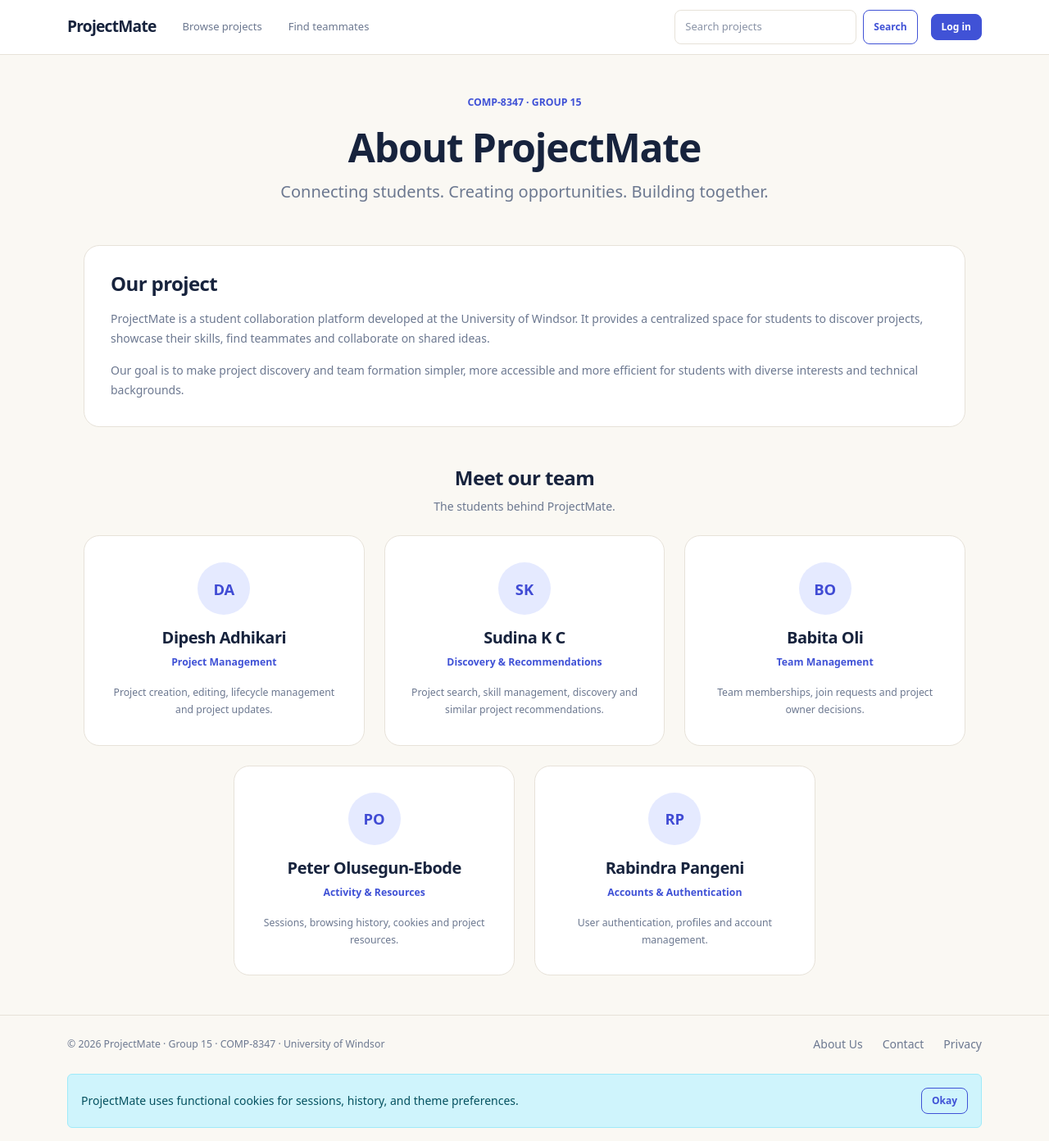
After one commit to Rabindra5/ProjectMate, a Django app: page /about/ in a window 1280 px wide. The commit adds this page. Shown: the whole page at 82% size. Run offline with Django 5.2, Linux system fonts and the light colour scheme; data that the repository does not hold is empty; parts of the project's set-up code (start-up, migrations or seed data) failed here and were passed over; some libraries are stand-ins or nearby versions.

Commit message:
Refine homepage, navigation, footer and informational pages

```diff
--- a/core/views.py
+++ b/core/views.py
@@ -117,7 +117,7 @@ class ContactView(FormView):
 class PrivacyView(TemplateView):
     """Show the privacy notice."""
 
-    template_name = "core/legal.html"
+    template_name = "core/privacy.html"
     extra_context = {
         "heading": "Privacy policy",
         "body": (
--- /dev/null
+++ b/templates/core/about.html
@@ -0,0 +1,158 @@
+{% extends "base.html" %}
+
+{% block title %}About Us | ProjectMate{% endblock %}
+
+{% block content %}
+<style>
+  .about-page {
+    max-width: 1100px;
+    margin: 0 auto;
+  }
+
+  .about-card {
+    background: var(--bs-emphasis-color);
+    background: #ffffff;
+    border: 1px solid var(--bs-border-color);
+    border-radius: 1.2rem;
+    padding: 2rem;
+  }
+
+  .team-avatar {
+    width: 64px;
+    height: 64px;
+    border-radius: 50%;
+    background: #e5eaff;
+    color: #404bd4;
+    display: grid;
+    place-items: center;
+    font-size: 1.15rem;
+    font-weight: 700;
+    margin: 0 auto 1rem;
+  }
+
+  .team-card {
+    transition: transform .2s ease, box-shadow .2s ease;
+  }
+
+  .team-card:hover {
+    transform: translateY(-4px);
+    box-shadow: 0 6px 18px rgba(0, 0, 0, .06);
+  }
+</style>
+
+<section class="container py-5 about-page">
+
+  <header class="text-center mb-5">
+    <p class="text-primary fw-semibold small text-uppercase">
+      COMP-8347 · Group 15
+    </p>
+
+    <h1 class="display-5 fw-bold">About ProjectMate</h1>
+
+    <p class="lead text-body-secondary">
+      Connecting students. Creating opportunities.
+      Building together.
+    </p>
+  </header>
+
+  <div class="about-card mb-5">
+    <h2 class="h4 fw-bold mb-3">Our project</h2>
+
+    <p class="text-body-secondary">
+      ProjectMate is a student collaboration platform developed
+      at the University of Windsor. It provides a centralized
+      space for students to discover projects, showcase their
+      skills, find teammates and collaborate on shared ideas.
+    </p>
+
+    <p class="text-body-secondary mb-0">
+      Our goal is to make project discovery and team formation
+      simpler, more accessible and more efficient for students
+      with diverse interests and technical backgrounds.
+    </p>
+  </div>
+
+  <header class="text-center mb-4">
+    <h2 class="fw-bold">Meet our team</h2>
+    <p class="text-body-secondary">
+      The students behind ProjectMate.
+    </p>
+  </header>
+
+  <div class="row justify-content-center g-4">
+
+    <div class="col-md-6 col-lg-4">
+      <article class="about-card team-card text-center h-100">
+        <div class="team-avatar">DA</div>
+        <h3 class="h5 fw-bold">Dipesh Adhikari</h3>
+        <p class="text-primary small fw-semibold">
+          Project Management
+        </p>
+        <p class="text-body-secondary small mb-0">
+          Project creation, editing, lifecycle management
+          and project updates.
+        </p>
+      </article>
+    </div>
+
+    <div class="col-md-6 col-lg-4">
+      <article class="about-card team-card text-center h-100">
+        <div class="team-avatar">SK</div>
+        <h3 class="h5 fw-bold">Sudina K C</h3>
+        <p class="text-primary small fw-semibold">
+          Discovery &amp; Recommendations
+        </p>
+        <p class="text-body-secondary small mb-0">
+          Project search, skill management, discovery
+          and similar project recommendations.
+        </p>
+      </article>
+    </div>
+
+    <div class="col-md-6 col-lg-4">
+      <article class="about-card team-card text-center h-100">
+        <div class="team-avatar">BO</div>
+        <h3 class="h5 fw-bold">Babita Oli</h3>
+        <p class="text-primary small fw-semibold">
+          Team Management
+        </p>
+        <p class="text-body-secondary small mb-0">
+          Team memberships, join requests
+          and project owner decisions.
+        </p>
+      </article>
+    </div>
+
+    <div class="col-md-6 col-lg-4">
+      <article class="about-card team-card text-center h-100">
+        <div class="team-avatar">PO</div>
+        <h3 class="h5 fw-bold">Peter Olusegun-Ebode</h3>
+        <p class="text-primary small fw-semibold">
+          Activity &amp; Resources
+        </p>
+        <p class="text-body-secondary small mb-0">
+          Sessions, browsing history, cookies
+          and project resources.
+        </p>
+      </article>
+    </div>
+
+    <div class="col-md-6 col-lg-4">
+      <article class="about-card team-card text-center h-100">
+        <div class="team-avatar">RP</div>
+        <h3 class="h5 fw-bold">Rabindra Pangeni</h3>
+        <p class="text-primary small fw-semibold">
+          Accounts &amp; Authentication
+        </p>
+        <p class="text-body-secondary small mb-0">
+          User authentication, profiles
+          and account management.
+        </p>
+      </article>
+    </div>
+
+  </div>
+
+</section>
+
+{% endblock %}
--- a/templates/includes/footer.html
+++ b/templates/includes/footer.html
@@ -1,11 +1,27 @@
-<footer class="mt-5 py-5">
-  <div class="container">
-    <div class="row g-4">
-      <div class="col-lg-4"><h2 class="h5">ProjectMate</h2><p class="text-muted">Discover projects. Find your team. Build together.</p><p class="mb-0"><span class="fw-semibold">Follow Us</span> <a class="btn btn-sm btn-outline-primary ms-2" href="#" aria-label="GitHub"><i class="bi bi-github"></i></a> <a class="btn btn-sm btn-outline-primary" href="#" aria-label="LinkedIn"><i class="bi bi-linkedin"></i></a> <a class="btn btn-sm btn-outline-primary" href="#" aria-label="Instagram"><i class="bi bi-instagram"></i></a> <a class="btn btn-sm btn-outline-primary" href="#" aria-label="X"><i class="bi bi-twitter-x"></i></a></p></div>
-      <div class="col-6 col-lg-2"><h2 class="h6">Explore</h2><a class="d-block" href="{% url 'discovery:search' %}">Browse Projects</a><a class="d-block" href="{% url 'discovery:search' %}">Search</a></div>
-      <div class="col-6 col-lg-2"><h2 class="h6">Company</h2><a class="d-block" href="#">About Us</a><a class="d-block" href="#">Team</a><a class="d-block" href="#">Contact Us</a><a class="d-block" href="#">FAQ</a></div>
-      <div class="col-6 col-lg-2"><h2 class="h6">Legal</h2><a class="d-block" href="#">Privacy Policy</a><a class="d-block" href="#">Terms of Service</a><a class="d-block" href="#">Cookie notice</a></div>
-      <div class="col-12 border-top pt-3 mt-2 d-flex justify-content-between"><small class="text-muted">&copy; {{ current_year }} ProjectMate · Group 15 · COMP-8347 · University of Windsor</small><form method="post" action="{% url 'core:set_theme' %}">{% csrf_token %}<input type="hidden" name="next" value="{{ request.path }}"><button class="btn btn-sm btn-link" name="theme" value="{% if pm_theme == 'dark' %}light{% else %}dark{% endif %}" type="submit"><i class="bi bi-circle-half"></i> Theme</button></form></div>
+<footer class="border-top mt-auto py-4">
+    <div class="container d-flex flex-column flex-lg-row
+                justify-content-between align-items-center gap-3">
+
+        <p class="small text-body-secondary mb-0">
+            &copy; 2026 ProjectMate &middot; Group 15 &middot;
+            COMP-8347 &middot; University of Windsor
+        </p>
+
+        <nav class="d-flex flex-wrap justify-content-center gap-4"
+             aria-label="Footer navigation">
+
+            <a class="text-body-secondary text-decoration-none"
+               href="{% url 'core:about' %}">About Us</a>
+
+            <a class="text-body-secondary text-decoration-none"
+               href="{% url 'core:contact' %}">Contact</a>
+
+
+
+            <a class="text-body-secondary text-decoration-none"
+               href="{% url 'core:privacy' %}">Privacy</a>
+
+        </nav>
+
     </div>
-  </div>
 </footer>
--- a/templates/includes/navbar.html
+++ b/templates/includes/navbar.html
@@ -1,3 +1,15 @@
+<style>
+  .navbar .nav-link.pm-nav-active {
+    background-color: #f1eee6;
+    color: #526074;
+  }
+
+  [data-bs-theme="dark"] .navbar .nav-link.pm-nav-active {
+    background-color: var(--bs-tertiary-bg);
+    color: var(--bs-body-color);
+  }
+</style>
+
 <header>
   <nav class="navbar navbar-expand-xl border-bottom" aria-label="Primary navigation">
     <div class="container">
@@ -22,12 +34,12 @@
         <!-- Main navigation -->
         <ul class="navbar-nav me-auto mb-2 mb-lg-0">
           <li class="nav-item">
-            <a class="nav-link" href="{% url 'discovery:search' %}">
+            <a class="nav-link px-3 py-2 rounded-3 {% if request.resolver_match.view_name == 'discovery:search' or request.resolver_match.view_name == 'projects:list' or request.resolver_match.view_name == 'projects:detail' %}pm-nav-active{% endif %}" href="{% url 'discovery:search' %}">
               Browse projects
             </a>
           </li>
           <li class="nav-item">
-            <a class="nav-link" href="{% url 'discovery:people' %}">
+            <a class="nav-link px-3 py-2 rounded-3 {% if request.resolver_match.view_name == 'discovery:people' %}pm-nav-active{% endif %}" href="{% url 'discovery:people' %}">
               Find teammates
             </a>
           </li>
```
Also changed, not shown: templates/core/contact.html (added, +38 -0 lines), templates/core/home.html (+12 -119 lines), templates/core/privacy.html (added, +69 -0 lines).
